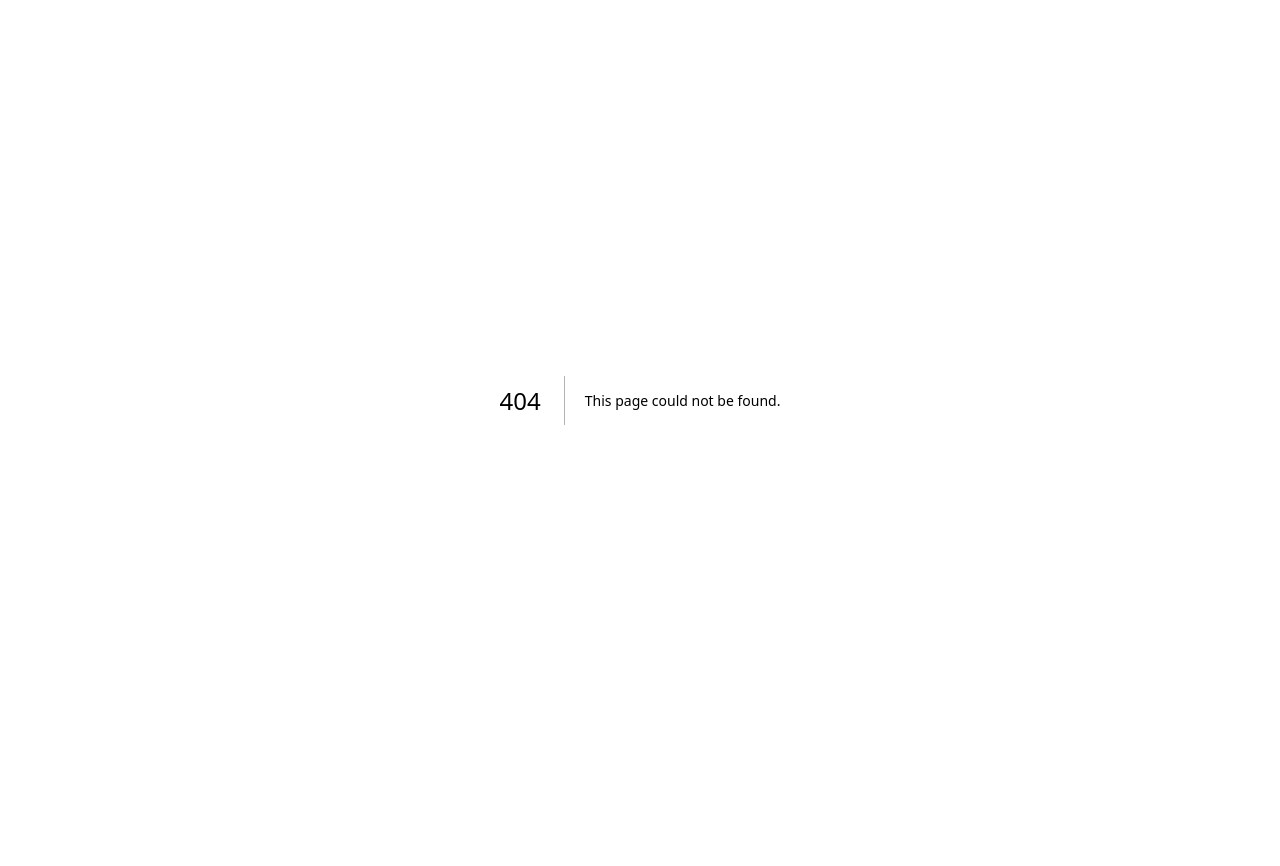
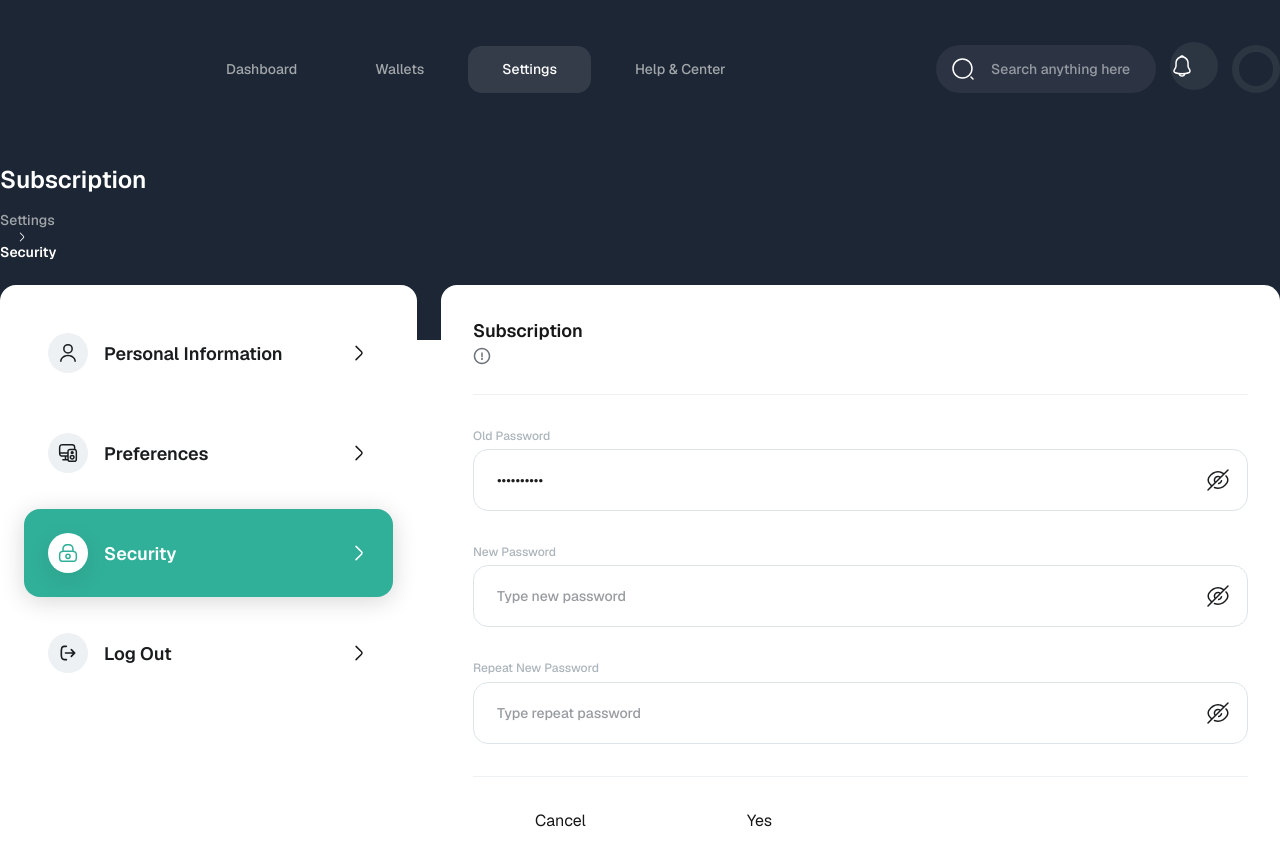
Before and after one commit to Israel-Beni/koajo-frontend, a Next.js app: page /settings/security in a window 1280 px wide. Before the commit this address had no page. Shown: the top 866 px of the page. Before the commit the page ends 800 px from the top, so only its background shows below. Built offline with nearby package versions, Linux system fonts and the light colour scheme.

Commit message:
feat(security): create Security page component to render SecurityPage

```diff
--- /dev/null
+++ b/app/(admin)/settings/security/page.tsx
@@ -0,0 +1,8 @@
+import type { NextPage } from "next";
+import SecurityPage from "./SecurityPage";
+
+const Security: NextPage = () => {
+    return <SecurityPage />;
+};
+
+export default Security;
```
